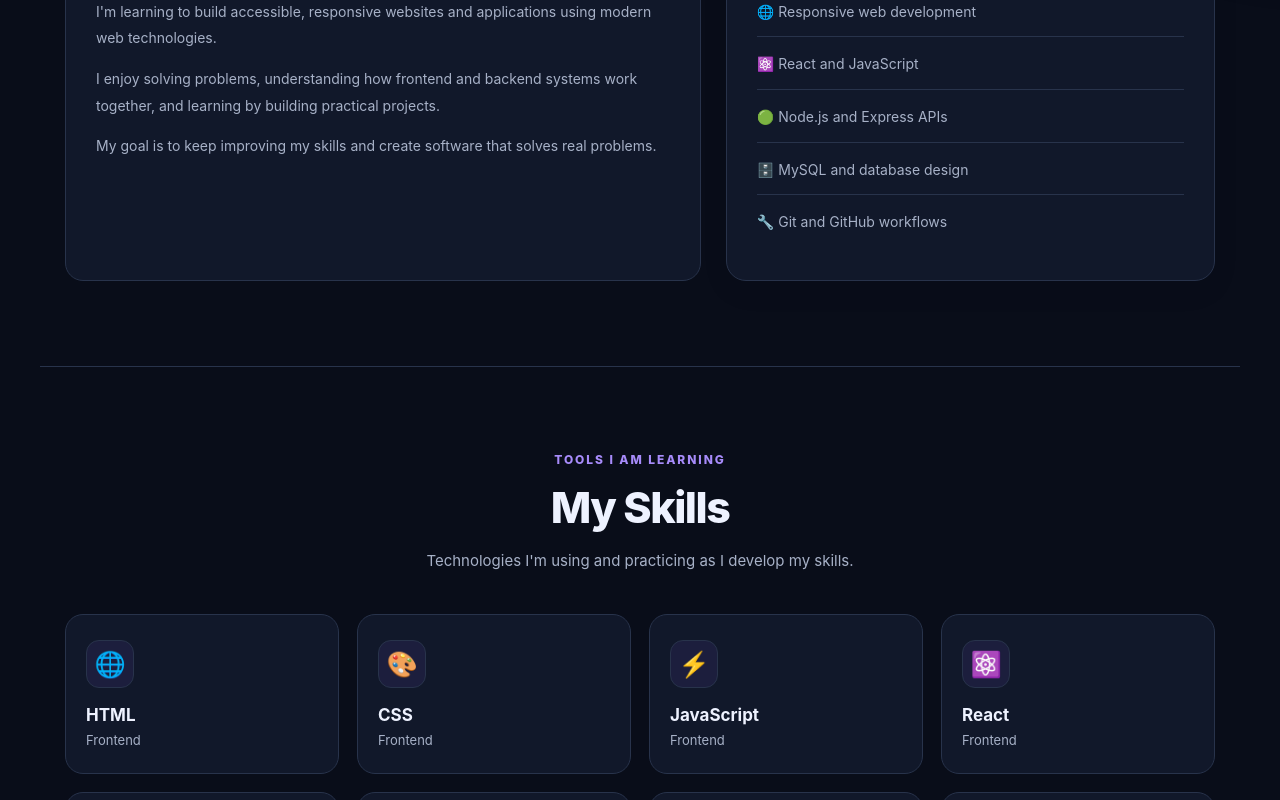
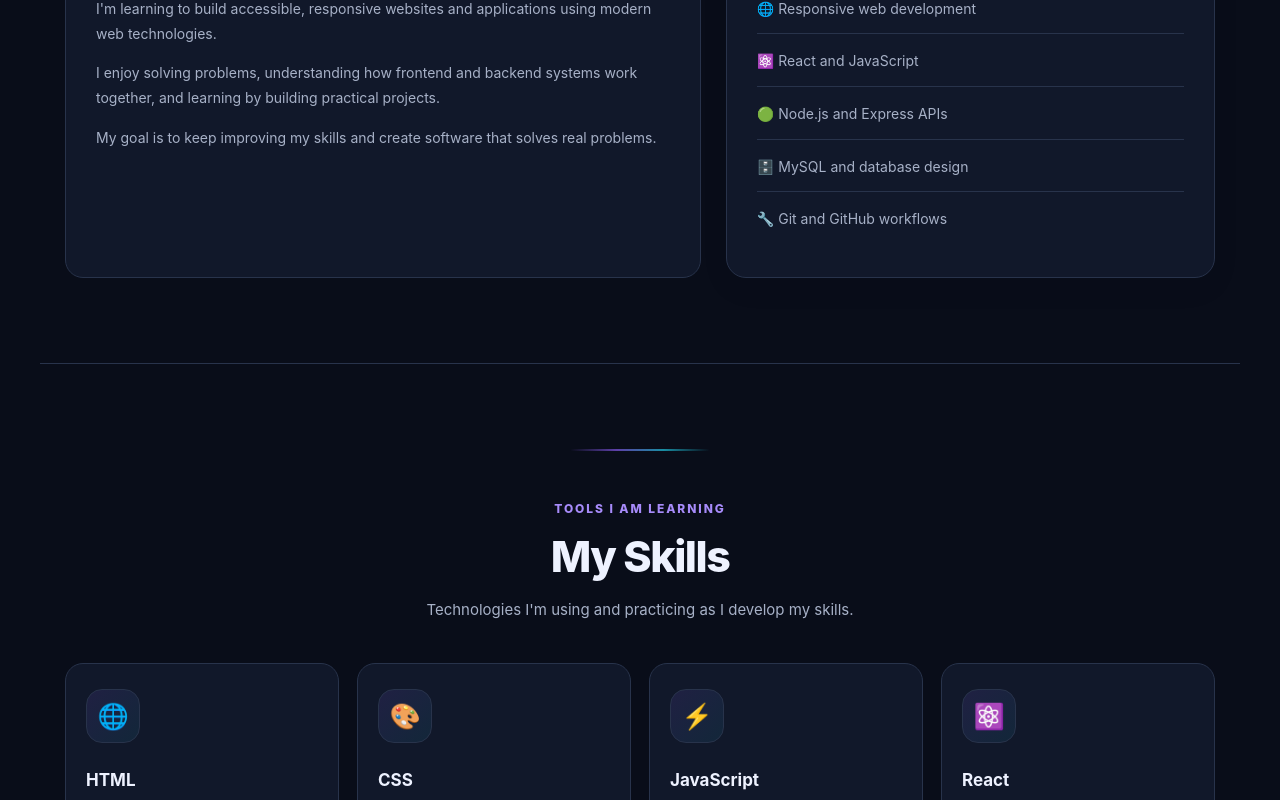
Before and after one commit to yeshi-830/portifolio, a React (Vite) app: page / in a window 1280 px wide. Shown: the part 1360-2160 px from the top of the page. Built offline with nearby package versions, Linux system fonts and the light colour scheme.

Commit message:
src/app.css

```diff
--- a/src/App.css
+++ b/src/App.css
@@ -1753,3 +1753,194 @@
     scroll-behavior: auto !important;
   }
 }
+
+/* =========================================
+   YESHI.DEV — ADVANCED POLISH
+   Add below your existing App.css
+========================================= */
+
+/* 1. Reading progress bar */
+body::after {
+  content: "";
+  position: fixed;
+  top: 0;
+  left: 0;
+  width: var(--reading-progress, 0%);
+  height: 3px;
+  background: linear-gradient(90deg, #8b5cf6, #22d3ee);
+  z-index: 9999;
+  pointer-events: none;
+}
+
+/* 2. Subtle animated background glow */
+.background-effects {
+  pointer-events: none;
+}
+
+.glow {
+  filter: blur(85px);
+  opacity: 0.22;
+  animation: professionalGlow 12s ease-in-out infinite alternate;
+}
+
+.glow-two {
+  animation-delay: -6s;
+}
+
+@keyframes professionalGlow {
+  0% {
+    transform: translate3d(-8px, 0, 0) scale(0.95);
+  }
+
+  100% {
+    transform: translate3d(18px, 20px, 0) scale(1.08);
+  }
+}
+
+/* 3. More premium section separators */
+.section {
+  position: relative;
+}
+
+.section + .section::before {
+  content: "";
+  display: block;
+  width: min(140px, 30%);
+  height: 2px;
+  margin: 0 auto 50px;
+  background: linear-gradient(
+    90deg,
+    transparent,
+    #8b5cf6,
+    #22d3ee,
+    transparent
+  );
+  opacity: 0.65;
+}
+
+/* 4. Consistent project card layout */
+.project-card {
+  display: flex;
+  flex-direction: column;
+  min-width: 0;
+  height: 100%;
+  box-sizing: border-box;
+}
+
+.project-card h3 {
+  overflow-wrap: anywhere;
+}
+
+.project-description {
+  flex-grow: 1;
+}
+
+.project-tech {
+  margin-top: 16px;
+}
+
+/* 5. Refined skill card icon */
+.skill-icon {
+  width: 54px;
+  height: 54px;
+  margin-bottom: 10px;
+  border: 1px solid var(--border);
+  border-radius: 16px;
+  background: linear-gradient(
+    135deg,
+    rgba(139, 92, 246, 0.12),
+    rgba(34, 211, 238, 0.08)
+  );
+}
+
+/* 6. Clearer status indicator */
+.status-dot {
+  box-shadow: 0 0 0 4px rgba(34, 197, 94, 0.12);
+  animation: statusPulse 2s ease-in-out infinite;
+}
+
+@keyframes statusPulse {
+  0%, 100% {
+    box-shadow: 0 0 0 3px rgba(34, 197, 94, 0.1);
+  }
+
+  50% {
+    box-shadow: 0 0 0 7px rgba(34, 197, 94, 0.04);
+  }
+}
+
+/* 7. Better back-to-top button */
+.back-to-top {
+  position: fixed;
+  right: 24px;
+  bottom: 24px;
+  z-index: 100;
+  width: 48px;
+  height: 48px;
+  display: grid;
+  place-items: center;
+  border: 1px solid rgba(167, 139, 250, 0.5);
+  border-radius: 15px;
+  background: linear-gradient(135deg, #7c3aed, #0891b2);
+  color: #fff;
+  font-size: 1.35rem;
+  box-shadow: 0 8px 24px rgba(124, 58, 237, 0.25);
+  cursor: pointer;
+  transition: transform 0.25s ease, box-shadow 0.25s ease;
+}
+
+.back-to-top:hover {
+  transform: translateY(-4px);
+  box-shadow: 0 12px 30px rgba(124, 58, 237, 0.38);
+}
+
+/* 8. Improve text readability */
+.description,
+.about-text p,
+.project-description,
+.section-intro {
+  line-height: 1.8;
+  text-wrap: pretty;
+}
+
+/* 9. Improve light mode contrast */
+body.light-mode .project-card,
+body.light-mode .skill-card,
+body.light-mode .stat-card,
+body.light-mode .contact-card,
+body.light-mode .about-card {
+  box-shadow: 0 10px 30px rgba(35, 30, 70, 0.06);
+}
+
+body.light-mode .project-card:hover,
+body.light-mode .skill-card:hover {
+  box-shadow: 0 18px 38px rgba(75, 50, 140, 0.12);
+}
+
+/* 10. Responsive spacing */
+@media (max-width: 700px) {
+  .back-to-top {
+    right: 16px;
+    bottom: 16px;
+    width: 44px;
+    height: 44px;
+    border-radius: 13px;
+  }
+
+  .section + .section::before {
+    margin-bottom: 32px;
+  }
+
+  .glow {
+    filter: blur(60px);
+    opacity: 0.15;
+  }
+}
+
+/* 11. Keep motion comfortable for users who request less animation */
+@media (prefers-reduced-motion: reduce) {
+  .glow,
+  .status-dot {
+    animation: none !important;
+  }
+}
```
